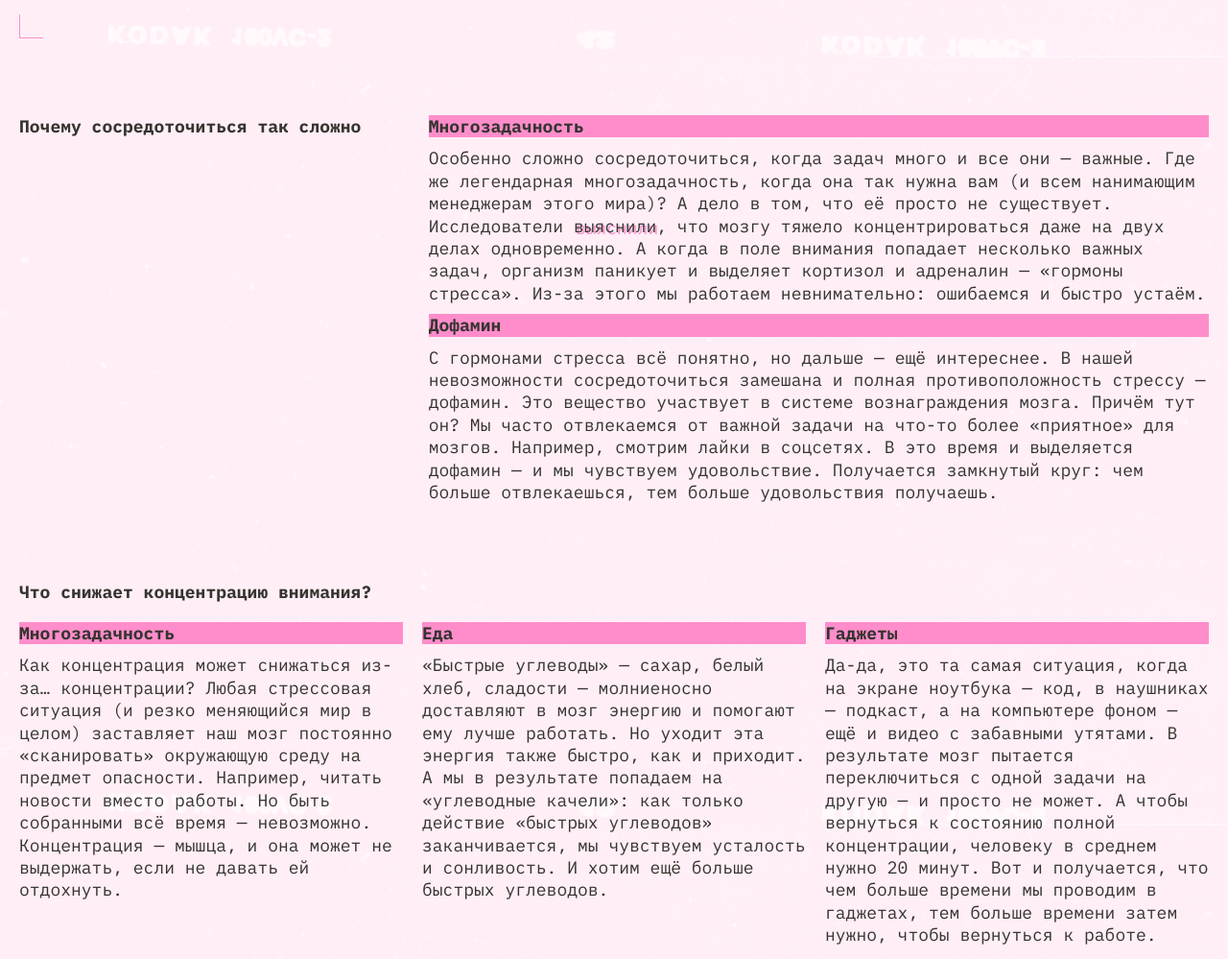
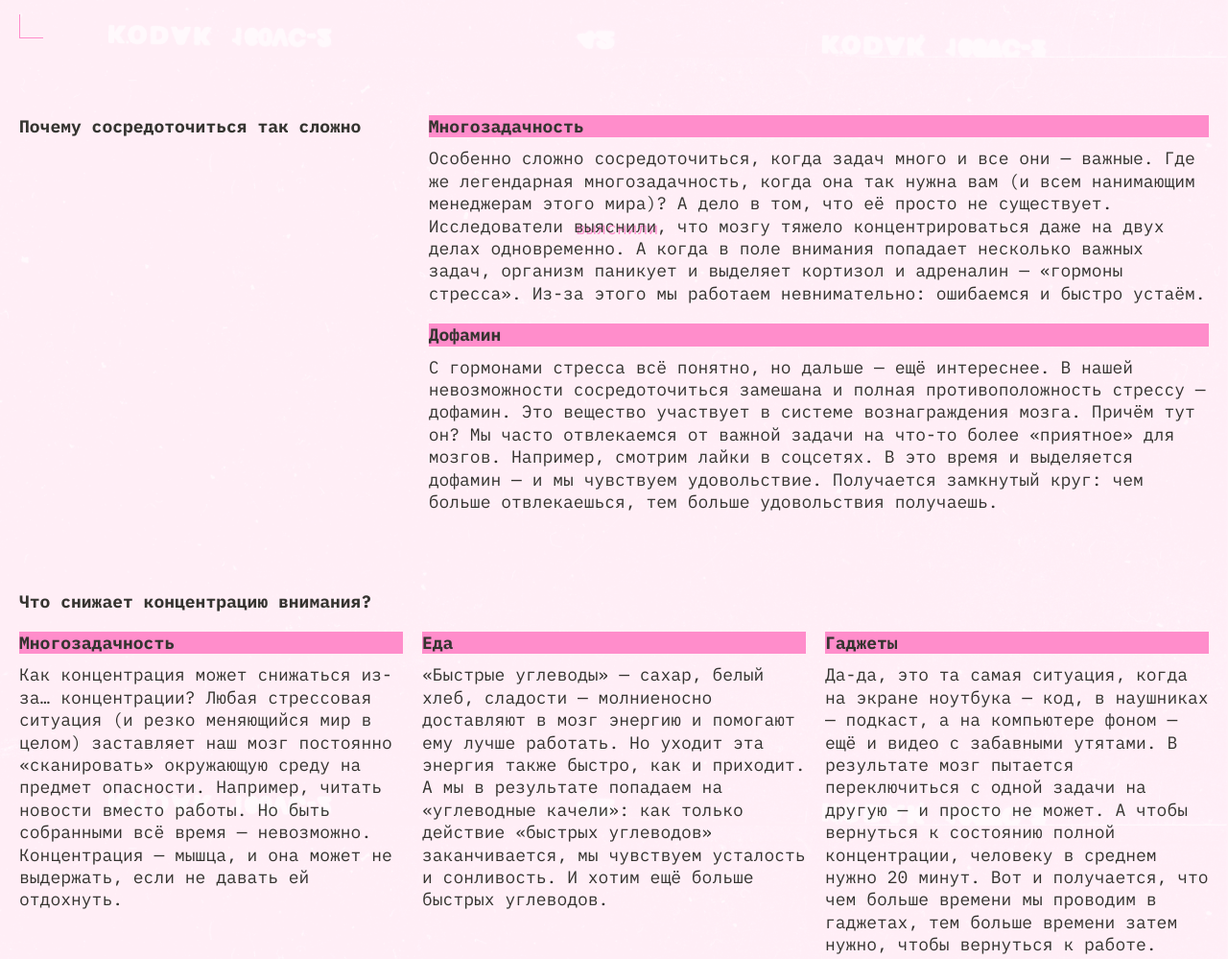
Before and after one commit to Link-RUS/slozhno-sosredotochitsya, a plain HTML site: page index.html in a window 1280 px wide. Shown: the part 740-1739 px from the top of the page at 96% size. Drawn offline with Linux system fonts and the light colour scheme.

Commit message:
исправления

```diff
--- a/index.html
+++ b/index.html
@@ -54,7 +54,7 @@
     <main class="main">
       <section class="main__section">
         <h2 class="main__section-title">Почему сосредоточиться так сложно</h2>
-        <div class="main__section-item">
+          <div class="main__section-item">
           <h3 class="title-decor">Многозадачность</h3>
           <p class="text">
             Особенно сложно сосредоточиться, когда задач много и все они —
@@ -66,7 +66,8 @@
             поле внимания попадает несколько важных задач, организм паникует и
             выделяет кортизол и адреналин — «гормоны стресса». Из-за этого мы
             работаем невнимательно: ошибаемся и быстро устаём.
-          </p>
+          </p></div>
+          <div class="main__section-item">
           <h3 class="title-decor">Дофамин</h3>
           <p class="text">
             С гормонами стресса всё понятно, но дальше — ещё интереснее. В нашей
@@ -77,8 +78,7 @@
             соцсетях. В это время и выделяется дофамин — и мы чувствуем
             удовольствие. Получается замкнутый круг: чем больше отвлекаешься,
             тем больше удовольствия получаешь.
-          </p>
-        </div>
+          </p></div>
       </section>
       <section class="main__section">
         <h2 class="main__section-title">Что снижает концентрацию внимания?</h2>
--- a/styles/style.css
+++ b/styles/style.css
@@ -168,6 +168,12 @@
 .main__section:first-child,
 .main__section:nth-child(3) {
   grid-template-columns: 1fr 2fr;
+  grid-template-rows: auto auto;
+}
+
+.main__section:first-child .main__section-title,
+.main__section:nth-child(3) .main__section-title {
+  grid-row: span 2;
 }
 
 .main__section:nth-child(2) {
@@ -190,7 +196,7 @@
   display: grid;
   width: 100%;
   grid-template-columns: 1fr 1fr 1fr;
-  grid-template-rows: auto 1fr 1fr 1fr;
+  grid-template-rows: auto auto auto auto;
   grid-template-areas:
     "title title title"
     "sunset sunset ice"
```
